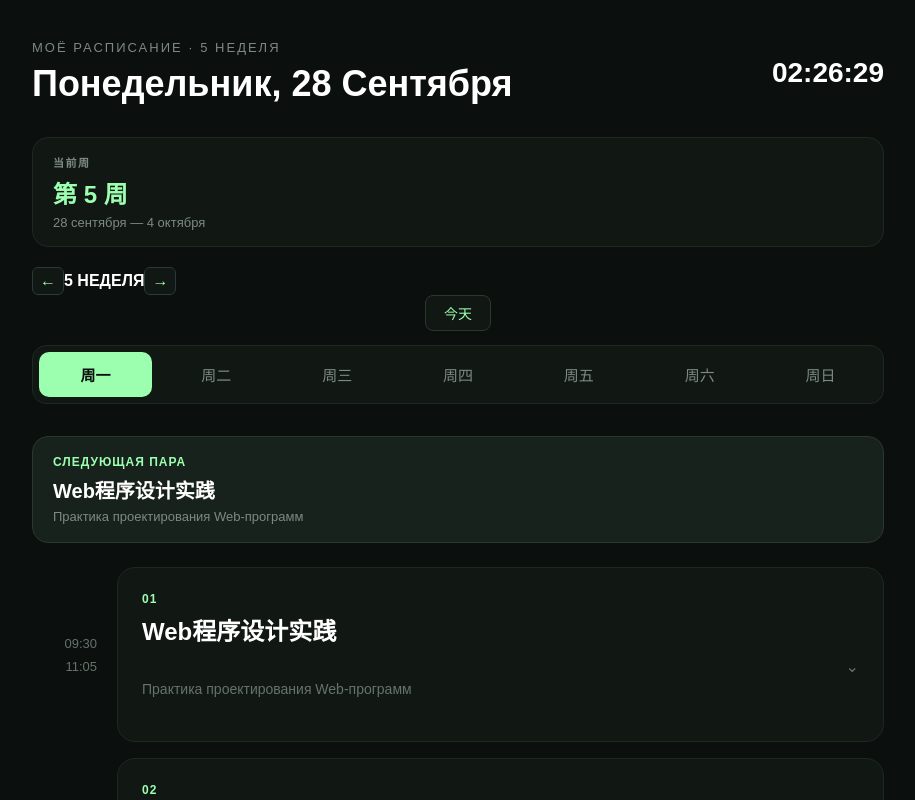
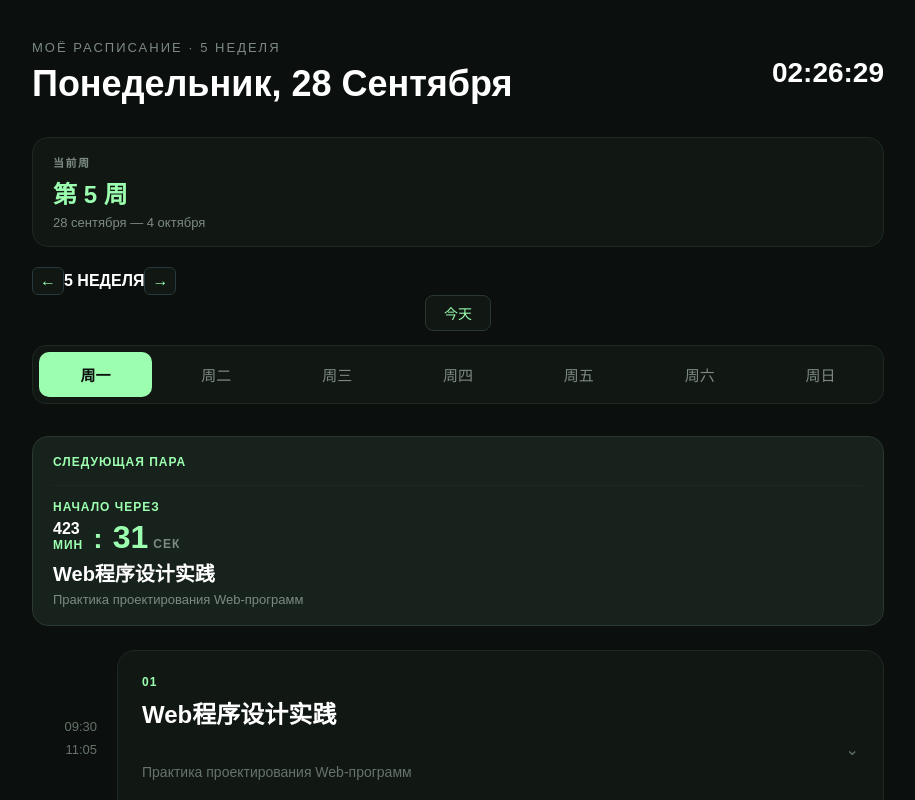
Before and after one commit to HEX0x9F/HEX.app, a React (Vite) app: page / in a window 1280 px wide. Shown: the top 800 px of the page, without its empty margins (182-1097 px from the left). Built offline with nearby package versions, Linux system fonts and the light colour scheme.

Commit message:
Update schedule interface

```diff
--- a/src/App.jsx
+++ b/src/App.jsx
@@ -67,16 +67,15 @@ function getSelectedWeekDate(dayKey, weekStart) {
 function LessonProgress({
   lesson,
   lessonProgress,
-  periodProgress,
 }) {
-  const durations = getLessonPeriodDurations(lesson.periods)
+  const duration = getLessonPeriodDurations(lesson.periods)
 
   return (
     <div className="lesson-progress">
       <div className="lesson-progress-header">
         <span>ПРОГРЕСС ПАРЫ</span>
         <strong>
-          {lessonProgress}% · {durations.join(' + ')} мин
+          {lessonProgress}% · {duration.reduce((sum, duration) => sum + duration, 0)} мин
         </strong>
       </div>
 
@@ -87,11 +86,6 @@ function LessonProgress({
         />
       </div>
 
-      {periodProgress !== null && (
-        <p className="lesson-period-progress">
-          Текущий период: {periodProgress}%
-        </p>
-      )}
     </div>
   )
 }
@@ -505,7 +499,7 @@ function App() {
             <div className="countdown">
 
               <span className="countdown-title">
-                ДО КОНЦА ПЕРИОДА
+                ДО КОНЦА УРОКА
               </span>
 
               <div className="countdown-time">
@@ -562,6 +556,33 @@ function App() {
             <span>
               Следующая пара
             </span>
+
+              {dayStatus == 'before' &&
+                secondsUntilNextLesson !== null && (
+                  <div className="countdown">
+                    <span className="countdown-title">
+                      НАЧАЛО ЧЕРЕЗ
+                    </span>
+
+                    <div className="countdown-time">
+                      <div className="contdown-unit">
+                        <strong>
+                          {Math.floor(secondsUntilNextLesson / 60)}
+                        </strong>
+                        <span>мин</span>
+                      </div>
+
+                      <div className="countdown-separator">:</div>
+
+                      <div className="countdown-unit">
+                        <strong>
+                          {String(secondsUntilNextLesson % 60).padStart(2, '0')}
+                        </strong>
+                        <span>сек</span>
+                      </div>
+                    </div>
+                  </div>
+                )}
 
             <h2>
               {nextLesson.subject}
```
Also changed, not shown: 1 other file (tests, documents, lock files or other folders).
